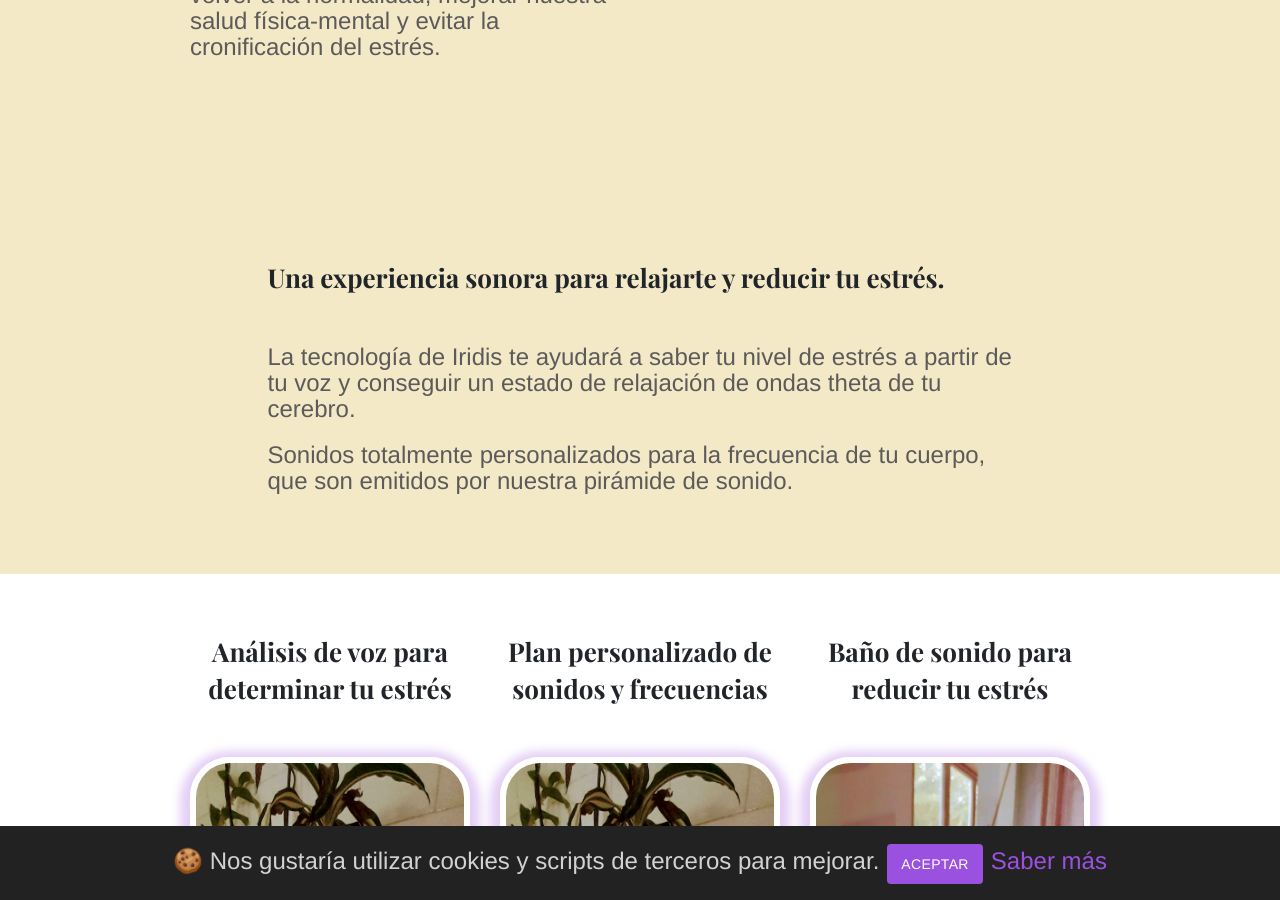
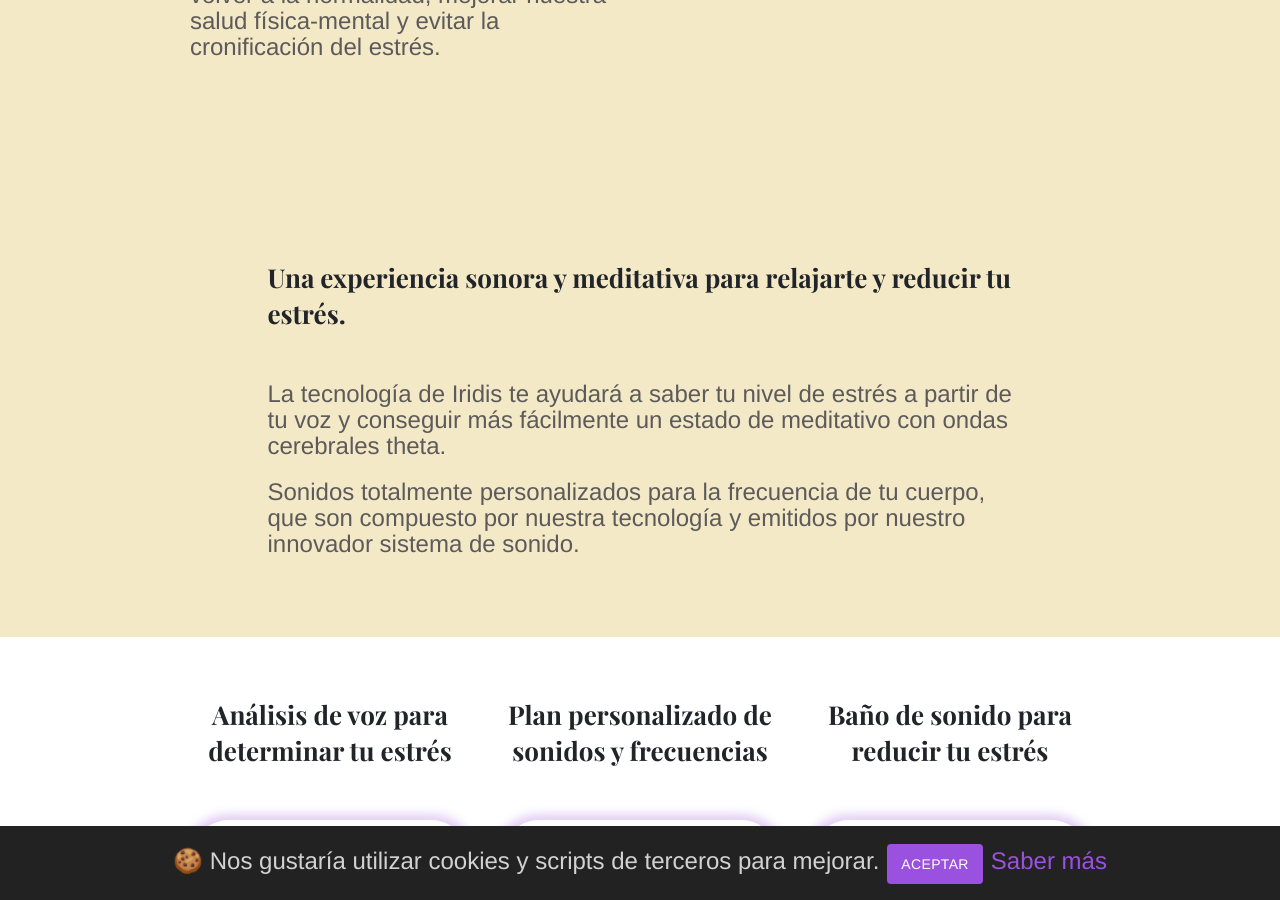
Before and after one commit to Iridiscare/iridiscare.github.io, a Jekyll site: the page built from index.md, in a window 1280 px wide and 900 px high, scrolled down 1617 px. Built offline with Jekyll 4.4.1, drawn with Linux system fonts in a browser that asks for light colours; some of the changed text lies outside the part shown.

Commit message:
Update copies

```diff
--- a/_data/seo.yml
+++ b/_data/seo.yml
@@ -1,4 +1,4 @@
-google_analytics_id: ""
+google_analytics_id: "G-34PVM4VRTZ"
 meta_twitter_site: ""
 meta_twitter_creator: ""
 copyright_text: 'Iridis Care te envía ❤️🌬️'
--- a/_layouts/home.html
+++ b/_layouts/home.html
@@ -7,7 +7,8 @@ bodyClass: "page-home"
     <div class="container-sm">
       <div class="justify-content-center">
         <div class="col-12 col-md-10 col-lg-10 order-2 order-md-1">
-        <h1>Te ayudamos a reducir tu estrés.</h1>
+        <h1>Te ayudamos a relajarte y reducir tu estrés.</h1>
+        <!-- <span class="typed-text"></span><span class="cursor">&nbsp;</span> -->
         <p>Análisis de voz + Terapia de sonido</p>
         <a class="feature-button button button-primary btn-lg" href="#prices">Quiero reducir mi estrés</a>
       </div>
@@ -59,10 +60,10 @@ bodyClass: "page-home"
   <div class="container pt-6 pb-6 pt-md-6 pb-md-6">
     <div class="d-flex justify-content-center">
       <div class="col-12 col-md-10 col-lg-10 order-2 order-md-1">
-        <h2>Una experiencia sonora para relajarte y reducir tu estrés.</h2>
+        <h2>Una experiencia sonora y meditativa para relajarte y reducir tu estrés.</h2>
         <br>
-        <p>La tecnología de Iridis te ayudará a saber tu nivel de estrés a partir de tu voz y conseguir un estado de relajación de ondas theta de tu cerebro.</p>
-        <p>Sonidos totalmente personalizados para la frecuencia de tu cuerpo, que son emitidos por nuestra pirámide de sonido.</p>
+        <p>La tecnología de Iridis te ayudará a saber tu nivel de estrés a partir de tu voz y conseguir más fácilmente un estado de meditativo con ondas cerebrales theta.</p>
+        <p>Sonidos totalmente personalizados para la frecuencia de tu cuerpo, que son compuesto por nuestra tecnología y emitidos por nuestro innovador sistema de sonido.</p>
       </div>
     </div>
   </div>
--- /dev/null
+++ b/_sass/components/_text.scss
@@ -0,0 +1,21 @@
+span.typed-text {
+  font-weight: normal;
+  color: #dd7732;
+}
+span.cursor {
+  display: inline-block;
+  background-color: #ccc;
+  margin-left: 0.1rem;
+  width: 3px;
+  animation: blink 1s infinite;
+}
+span.cursor.typing {
+  animation: none;
+}
+@keyframes blink {
+  0%  { background-color: #ccc; }
+  49% { background-color: #ccc; }
+  50% { background-color: transparent; }
+  99% { background-color: transparent; }
+  100%  { background-color: #ccc; }
+}
--- a/assets/js/scripts.js
+++ b/assets/js/scripts.js
@@ -19,4 +19,46 @@ document.querySelectorAll('a[href^="#"]').forEach(anchor => {
     });
 });
 
-// cookies button
+// typing effect
+
+const typedTextSpan = document.querySelector(".typed-text");
+const cursorSpan = document.querySelector(".cursor");
+
+const textArray = ["reducir tu estrés.", "relajarte.", "disfrutar del ahora.", "no volverte tucu tucu."];
+const typingDelay = 200;
+const erasingDelay = 100;
+const newTextDelay = 2000; // Delay between current and next text
+let textArrayIndex = 0;
+let charIndex = 0;
+
+function type() {
+  if (charIndex < textArray[textArrayIndex].length) {
+    if(!cursorSpan.classList.contains("typing")) cursorSpan.classList.add("typing");
+    typedTextSpan.textContent += textArray[textArrayIndex].charAt(charIndex);
+    charIndex++;
+    setTimeout(type, typingDelay);
+  }
+  else {
+    cursorSpan.classList.remove("typing");
+  	setTimeout(erase, newTextDelay);
+  }
+}
+
+function erase() {
+	if (charIndex > 0) {
+    if(!cursorSpan.classList.contains("typing")) cursorSpan.classList.add("typing");
+    typedTextSpan.textContent = textArray[textArrayIndex].substring(0, charIndex-1);
+    charIndex--;
+    setTimeout(erase, erasingDelay);
+  }
+  else {
+    cursorSpan.classList.remove("typing");
+    textArrayIndex++;
+    if(textArrayIndex>=textArray.length) textArrayIndex=0;
+    setTimeout(type, typingDelay + 1100);
+  }
+}
+
+document.addEventListener("DOMContentLoaded", function() { // On DOM Load initiate the effect
+  if(textArray.length) setTimeout(type, newTextDelay + 250);
+});
```
